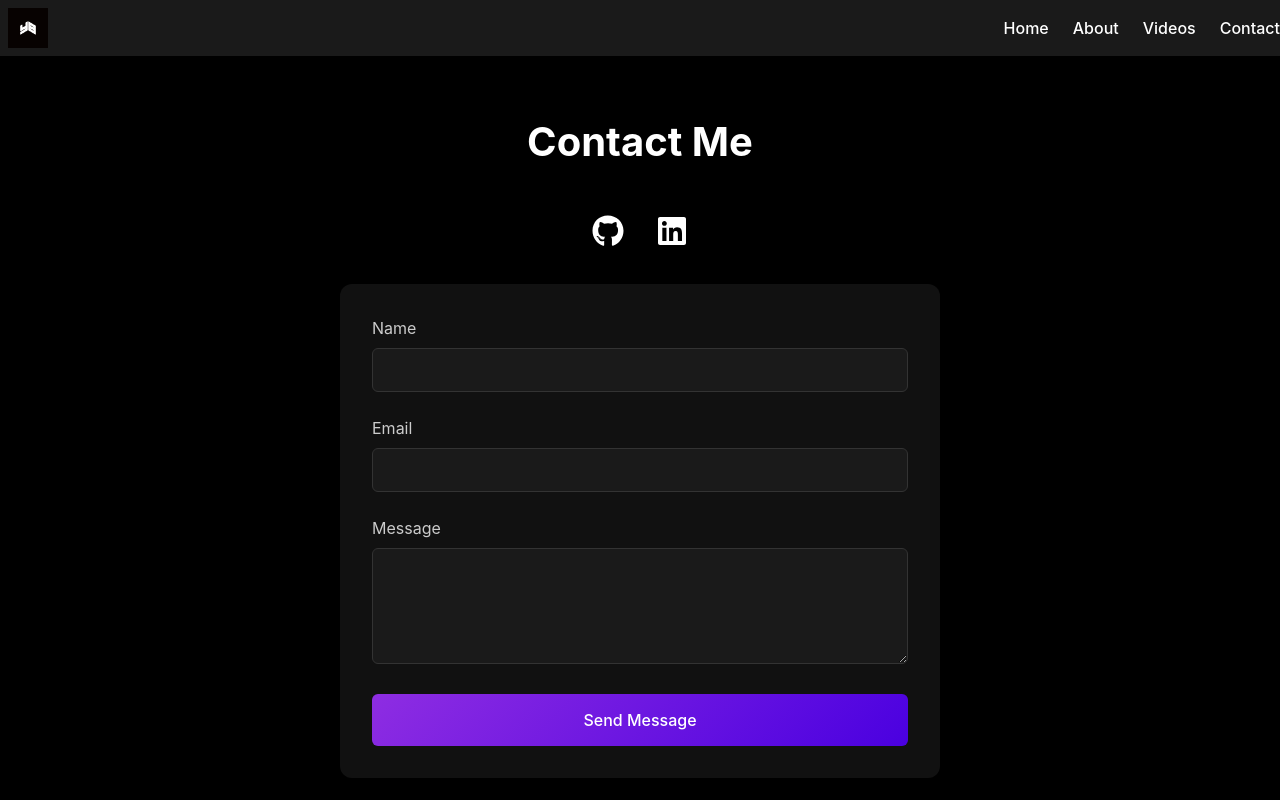
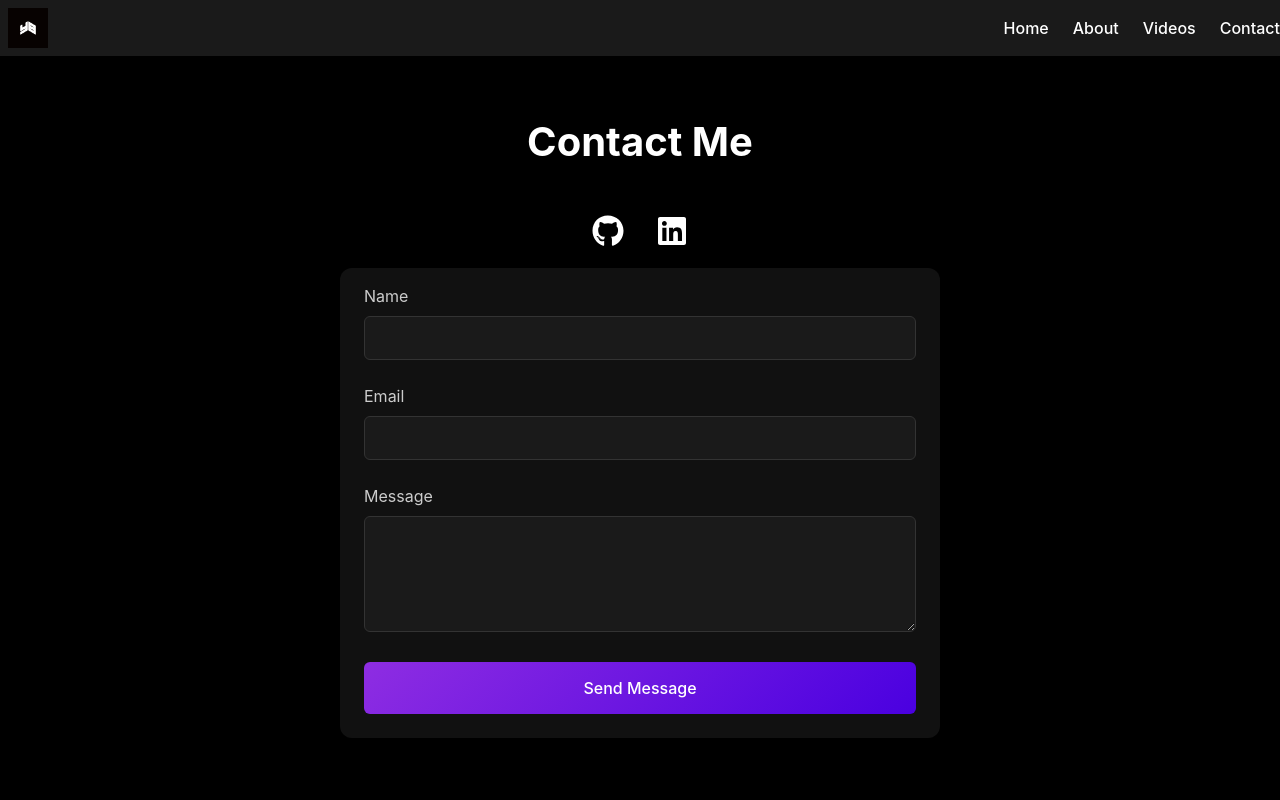
Before and after one commit to rmeyer1/dragon-app, a React (Vite) app: page /contact in a window 1280 px wide. Built offline with nearby package versions, Linux system fonts and the light colour scheme; no server answers.

Commit message:
styling updates

```diff
--- a/src/pages/ContactPage.css
+++ b/src/pages/ContactPage.css
@@ -19,18 +19,21 @@
   margin: 0 auto;
   display: flex;
   flex-direction: column;
-  gap: 1.5rem;
+  gap: 0;
   height: 100%;
+  padding: 0;
 }
 
 .contact-form {
   width: 100%;
   max-width: 600px;
   background: #111111;
-  padding: 2rem;
+  padding: 1.5rem;
+  padding-top: 1rem;
   border-radius: 12px;
   box-shadow: 0 4px 6px rgba(0, 0, 0, 0.1);
   margin: 0 auto;
+  margin-top: 0;
 }
 
 .form-group {
@@ -79,6 +82,8 @@
   display: flex;
   justify-content: center;
   gap: 2rem;
+  margin: 0;
+  padding: 0;
   margin-bottom: 0;
 }
 
@@ -86,6 +91,7 @@
   font-size: 2rem;
   color: var(--text-color);
   transition: color 0.3s ease;
+  margin-bottom: 0.5rem;
 }
 
 .social-icon:hover {
@@ -97,6 +103,7 @@
   .contact-page {
     padding: 2rem 1rem;
     padding-bottom: calc(6rem + env(safe-area-inset-bottom));
+    margin-bottom: 0.5rem;
   }
 
   .contact-form {
@@ -106,7 +113,6 @@
 
   .social-links {
     padding: 1.5rem 0;
-    margin-bottom: calc(4rem + env(safe-area-inset-bottom));
   }
 
   .social-icon {
```
